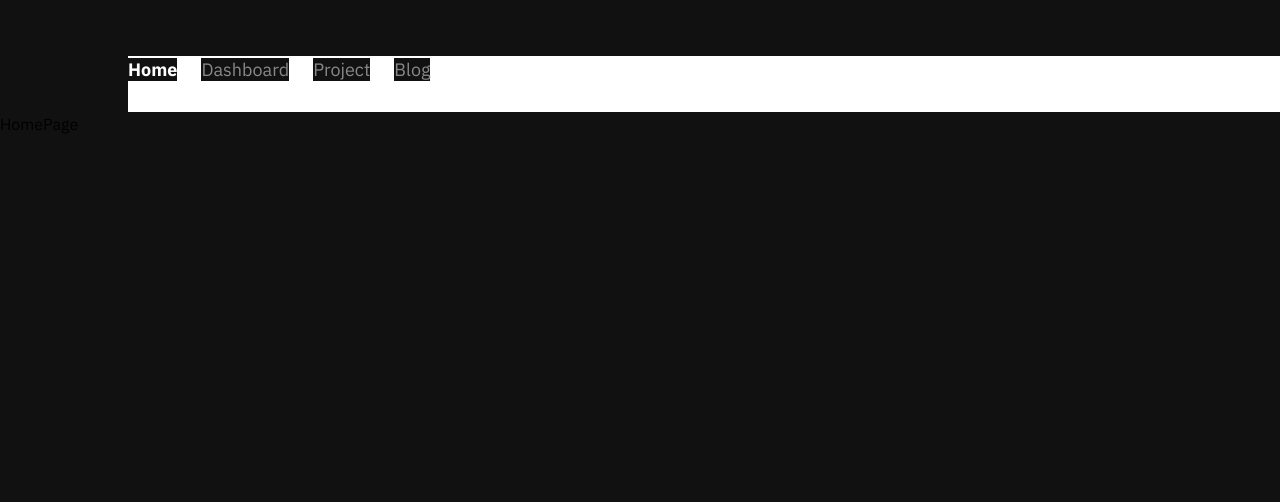
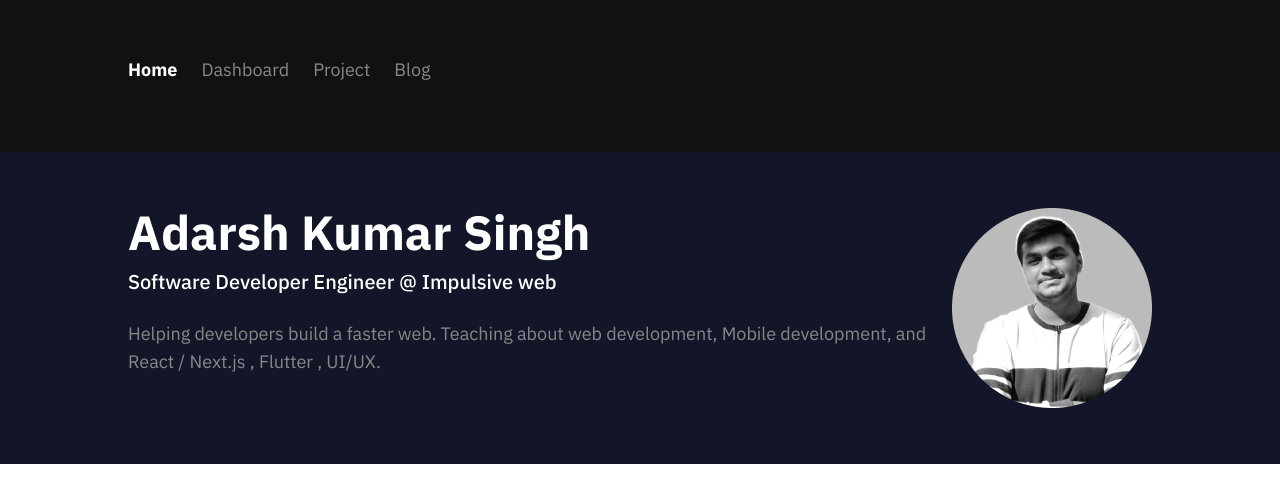
Before and after one commit to adarsh-technocrat/adarshkumarsingh.io, a React (Create React App) app: page / in a window 1280 px wide. Shown: the top 502 px of the page. Built offline with nearby package versions, Linux system fonts and the light colour scheme.

Commit message:
fix: home header layout

```diff
--- a/src/App.css
+++ b/src/App.css
@@ -1,6 +1,4 @@
 * {
-  background-color: #111111;
-  margin: auto;
   padding: auto;
-  font-family: 'IBM Plex Sans', sans-serif;
+  font-family: "IBM Plex Sans", sans-serif;
 }
--- /dev/null
+++ b/src/Components/HomePageHeader/HomePageHeader.jsx
@@ -0,0 +1,21 @@
+import React from "react";
+
+function HomePageHeader() {
+  return (
+    <div class="flex justify-between flex-row bg-dark-secondary pl-32 pr-32 pb-14 pt-14 ">
+      <div>
+        <div class="text-5xl font-bold text-dark-text-white">Adarsh Kumar Singh</div>
+        <div class="text-xl pt-3 font-medium text-dark-text-white">
+          Software Developer Engineer @ Impulsive web
+        </div>
+        <p class="text-lg pt-6 text-dark-text-grey w-auto">
+          Helping developers build a faster web. Teaching about web development, Mobile development,
+          and React / Next.js , Flutter , UI/UX.
+        </p>
+      </div>
+      <img src="/assets/profile_avatar.png" alt="Profile Pic" />
+    </div>
+  );
+}
+
+export default HomePageHeader;
--- a/src/Layouts/MainLayout.jsx
+++ b/src/Layouts/MainLayout.jsx
@@ -3,10 +3,10 @@ import NavigationBar from "./NavigationBar/NavigationBar";
 
 function MainLayout({ children }) {
   return (
-    <>
-      <NavigationBar/>
+    <div class="bg-dark-primary">
+      <NavigationBar />
       <div>{children}</div>
-    </>
+    </div>
   );
 }
 
--- a/src/Layouts/NavigationBar/NavigationBar.jsx
+++ b/src/Layouts/NavigationBar/NavigationBar.jsx
@@ -8,7 +8,7 @@ function NavigationBar() {
   const currentPath = useCurrentPath();
 
   return (
-    <div class="h-14 w-auto bg-light-primary dark:bg-dark-primary ml-32 mt-14">
+    <div class="h-14 w-auto bg-transparent pl-32 pt-14 ">
       {navigatinPath.map((item) => (
         <Link
           class={combineClasses([
--- a/src/pages/Home/HomePage.jsx
+++ b/src/pages/Home/HomePage.jsx
@@ -1,7 +1,12 @@
 import React from "react";
+import HomePageHeader from "../../Components/HomePageHeader/HomePageHeader";
 
 function HomePage() {
-  return <div>HomePage</div>;
+  return (
+    <section class="h-auto w-auto bg-dark-primary pt-24">
+      <HomePageHeader />
+    </section>
+  );
 }
 
 export default HomePage;
--- a/tailwind.config.js
+++ b/tailwind.config.js
@@ -4,6 +4,7 @@ module.exports = {
   theme: {
     extend: {},
     colors: {
+      transparent: "transparent",
       light: {
         primary: "#ffffff",
         secondary: "#111111",
@@ -16,6 +17,17 @@ module.exports = {
           grey: "#888888",
         },
       },
+      fontSize: {
+        sm: "0.8rem",
+        base: "1rem",
+        xl: "1.25rem",
+        "2xl": "1.563rem",
+        "3xl": "1.953rem",
+        "4xl": "2.441rem",
+        "5xl": "3.052rem",
+
+
+      },
     },
   },
   plugins: [],
```
Also changed, not shown: public/assets/profile_avatar.png (added), public/assets/vector_illust.png (added).
